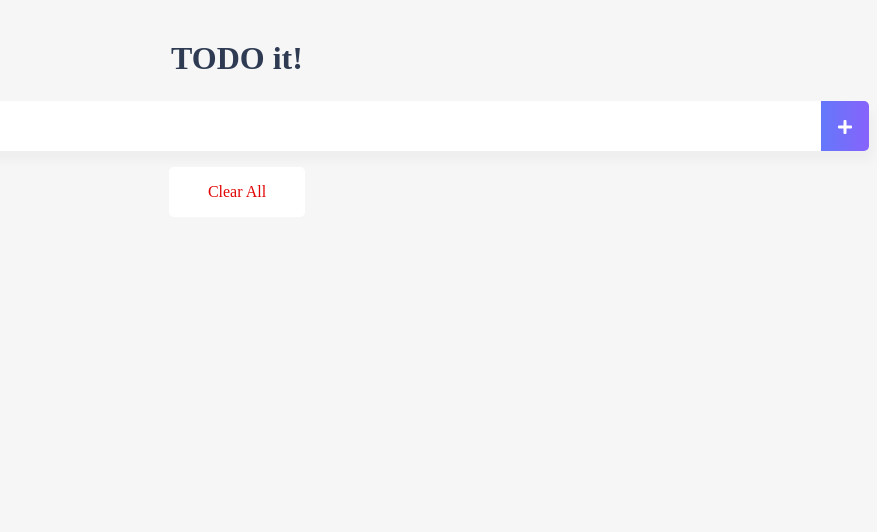
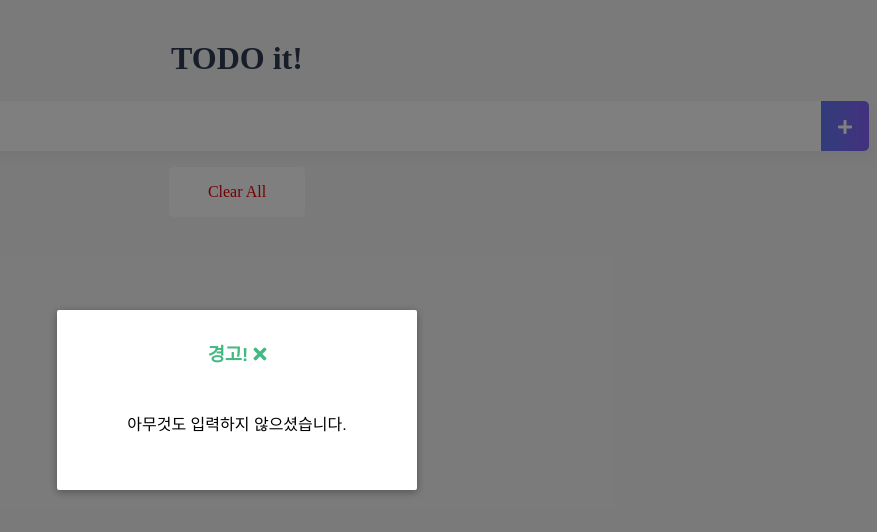
Before and after one commit to JongMany/vue-study, a Vue app in the folder vue-intermediate/: page / in a window 1280 px wide. Both pictures are taken after a click on the element 1248 px from the left and 126 px from the top of the page. Shown: the top 532 px of the page, without its empty margins (403-1280 px from the left). Built offline with nearby package versions, Linux system fonts and the light colour scheme.

Commit message:
Modal Styling

```diff
--- a/vue-intermediate/src/components/TodoInput.vue
+++ b/vue-intermediate/src/components/TodoInput.vue
@@ -4,19 +4,38 @@
     <span class="addContainer" v-on:click="addTodo">
       <i class="fas fa-plus addBtn" />
     </span>
+
+    <app-modal v-if="showModal" @close="showModal = false">
+      <template #header>
+        <h3>
+          경고!
+          <i class="closeModalBtn fas fa-times" @click="showModal = false" />
+        </h3>
+      </template>
+
+      <template #body>
+        <p>아무것도 입력하지 않으셨습니다.</p>
+      </template>
+    </app-modal>
   </div>
 </template>
 
 <script>
+import AppModal from "./shared/AppModal.vue";
+
 export default {
   data: () => {
     return {
       newTodoItem: "",
+      showModal: false,
     };
   },
   methods: {
     addTodo: function () {
-      if (this.newTodoItem === "") return;
+      if (this.newTodoItem === "") {
+        this.showModal = true;
+        return;
+      }
       // 저장 이벤트 발생
       this.$emit("addTodoItem", this.newTodoItem);
       // 초기화
@@ -25,6 +44,9 @@
     clearInput: function () {
       this.newTodoItem = "";
     },
+  },
+  components: {
+    AppModal: AppModal,
   },
 };
 </script>
@@ -54,4 +76,8 @@
   color: white;
   vertical-align: middle;
 }
+
+.closeModalBtn {
+  color: #42b983;
+}
 </style>
--- /dev/null
+++ b/vue-intermediate/src/components/shared/AppModal.vue
@@ -0,0 +1,89 @@
+<template>
+  <transition name="modal">
+    <div class="modal-mask" @click="this.$emit('close')">
+      <div class="modal-wrapper">
+        <div class="modal-container">
+          <!-- Modal Header -->
+          <div class="modal-header">
+            <slot name="header">default header</slot>
+          </div>
+
+          <!-- Modal Body -->
+          <div class="modal-body">
+            <slot name="body">default body</slot>
+          </div>
+        </div>
+      </div>
+    </div>
+  </transition>
+</template>
+
+<script>
+export default {};
+</script>
+
+<style>
+.modal-mask {
+  position: fixed;
+  z-index: 9998;
+  top: 0;
+  left: 0;
+  width: 100%;
+  height: 100%;
+  background-color: rgba(0, 0, 0, 0.5);
+  display: table;
+  transition: opacity 0.3s ease;
+}
+
+.modal-wrapper {
+  display: table-cell;
+  vertical-align: middle;
+}
+
+.modal-container {
+  width: 300px;
+  margin: 0px auto;
+  padding: 20px 30px;
+  background-color: #fff;
+  border-radius: 2px;
+  box-shadow: 0 2px 8px rgba(0, 0, 0, 0.33);
+  transition: all 0.3s ease;
+  font-family: Helvetica, Arial, sans-serif;
+}
+
+.modal-header h3 {
+  margin-top: 0;
+  color: #42b983;
+}
+
+.modal-body {
+  margin: 20px 0;
+}
+
+.modal-default-button {
+  float: right;
+}
+
+/*
+ * The following styles are auto-applied to elements with
+ * transition="modal" when their visibility is toggled
+ * by Vue.js.
+ *
+ * You can easily play with the modal transition by editing
+ * these styles.
+ */
+
+.modal-enter {
+  opacity: 0;
+}
+
+.modal-leave-active {
+  opacity: 0;
+}
+
+.modal-enter .modal-container,
+.modal-leave-active .modal-container {
+  -webkit-transform: scale(1.1);
+  transform: scale(1.1);
+}
+</style>
```
